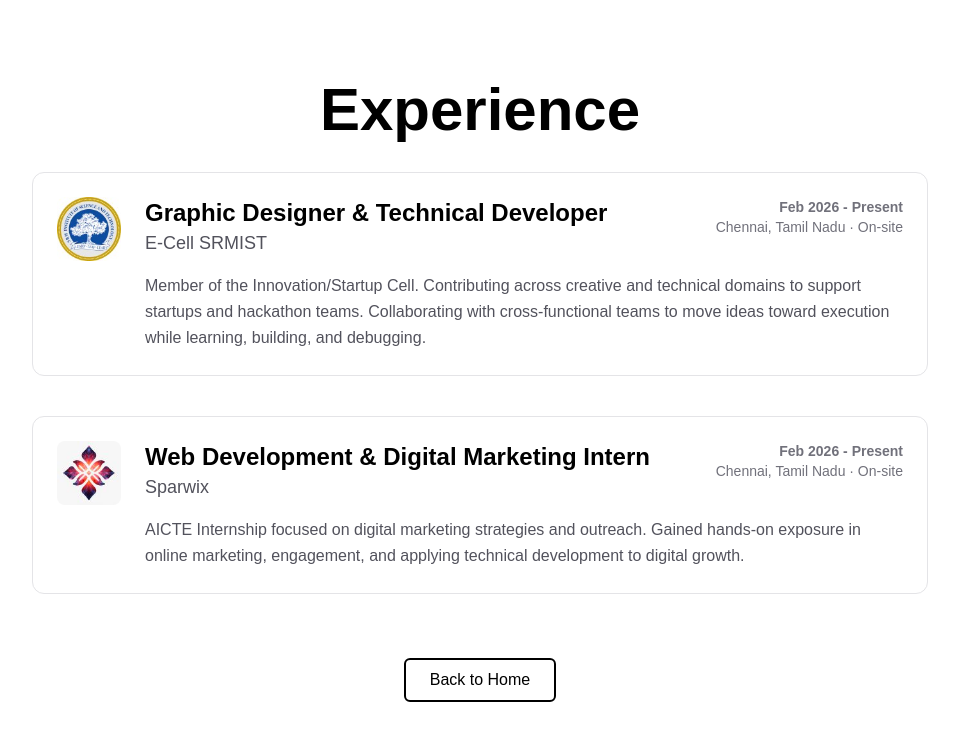
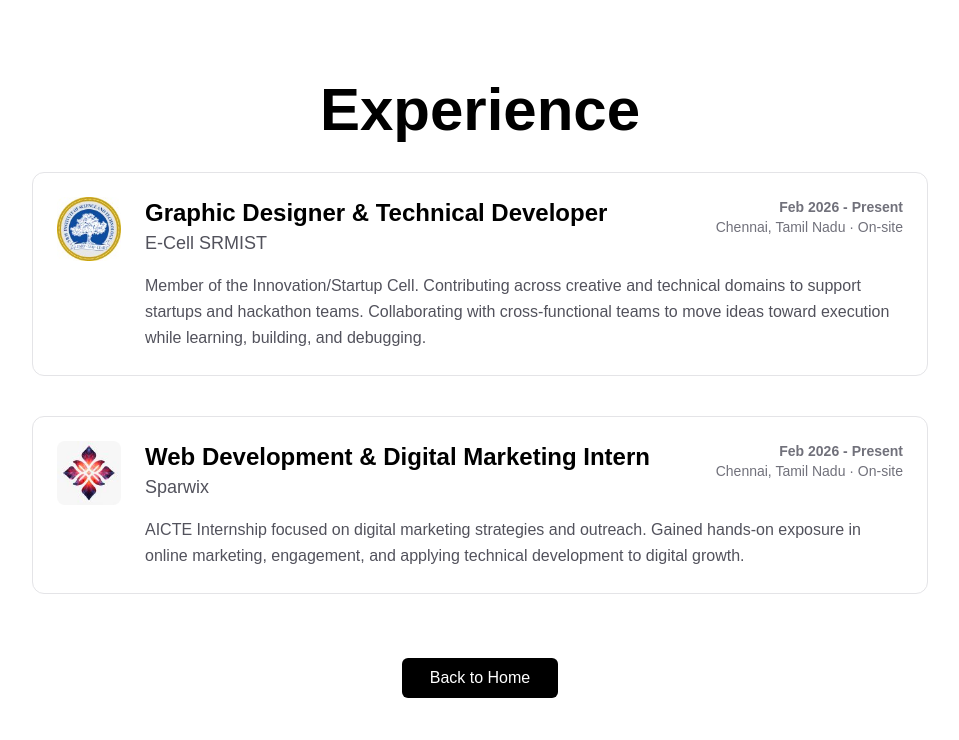
Before and after one commit to rimshakonain/Portfolio, a Next.js app: page /Experience in a window 1280 px wide. Shown: the top 740 px of the page, without its empty margins (160-1119 px from the left). Built offline with nearby package versions, Linux system fonts and the light colour scheme.

Commit message:
25-05-2026

```diff
--- a/app/Blog/page.js
+++ b/app/Blog/page.js
@@ -7,13 +7,13 @@ export default function BlogComingSoon() {
       <h1 className="text-5xl font-bold italic tracking-tighter">Writing in progress...</h1>
 
       <p className="mt-4 text-zinc-500 max-w-md text-center">
-        I'm currently documenting my latest MERN projects and technical workflows. Stay tuned!
+        I&apos;m currently documenting my latest MERN projects and technical workflows. Stay tuned!
       </p>
 
       <Link
         href="/"
         // Sleek light-theme button: light border turning dark on hover
-        className="mt-10 px-8 py-2 border-2 border-black text-black rounded-md"
+        className="mt-10 px-8 py-2 border-2 text-white bg-black rounded-md"
       >
         Go Back
       </Link>
--- a/app/Experience/page.js
+++ b/app/Experience/page.js
@@ -64,7 +64,7 @@ const ExperiencePage = () => {
 
             <Link
                 href="/"
-                className="mt-16 px-6 py-2 border-black text-black rounded-md border-2"
+                className="mt-16 px-7 py-2 border-black text-white bg-black rounded-md"
             >
                 Back to Home
             </Link>
--- a/components/Form.js
+++ b/components/Form.js
@@ -89,7 +89,7 @@ const Form = ({ isOpen, onClose }) => {
                     <button
                         disabled={isSubmitting}
                         type="submit"
-                        className="bg-black text-white py-3 rounded-md font-semibold mt-4 hover:bg-zinc-800 disabled:bg-gray-400"
+                        className="bg-black text-white py-3 rounded-md font-semibold mt-4 hover:bg-zinc-800 disabled:bg-gray-400 cursor-pointer"
                     >
                         {isSubmitting ? "Sending..." : "Send Inquiry"}
                     </button>
```
